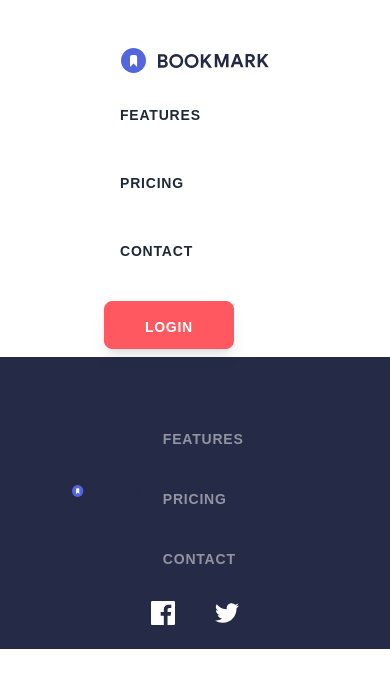
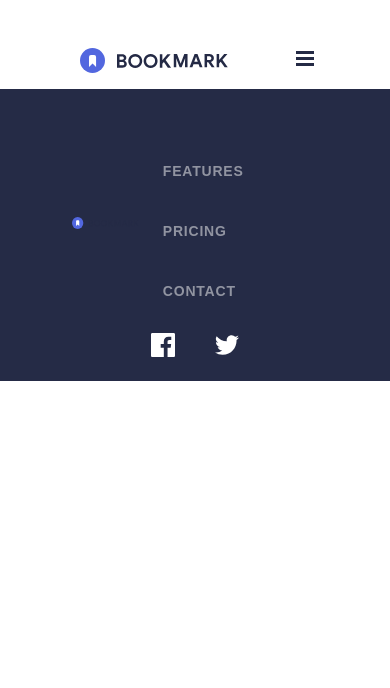
Before and after one commit to KonradBauer/Products-Page, a React (Vite) app: page / in a window 390 px wide. Shown: the top 688 px of the page. Built offline with nearby package versions, Linux system fonts and the light colour scheme.

Commit message:
added burger icon under 768px

```diff
--- a/src/components/Header/Header.tsx
+++ b/src/components/Header/Header.tsx
@@ -1,15 +1,35 @@
+import React, { useState } from "react";
 import bookmark from "../../images/logo-bookmark.svg";
+import burgerButton from "../../images/icon-hamburger.svg";
 
 export const Header: React.FC = () => {
   const navigation = ["features", "pricing", "contact"];
+  const [isMenuOpen, setIsMenuOpen] = useState(false);
+
+  const toggleMenu = () => {
+    setIsMenuOpen((prev) => !prev);
+  };
 
   return (
-    <div className="flex flex-col lg:flex-row items-center tracking-wider mx-16 lg:mx-24">
-      <div className="mx-8 lg:mx-12 p-4 lg:p-6">
+    <div className="flex items-center justify-between mx-16 lg:mx-24">
+      <div className="p-4 lg:p-6">
         <img src={bookmark} alt="Bookmark" className="bookmark-icon" />
       </div>
-      <div className="flex-grow flex justify-end mx-8 lg:mx-12">
-        <ul className="menu menu-horizontal uppercase gap-8 flex items-center">
+      <div className="md:hidden">
+        <button
+          className="burger-btn"
+          onClick={toggleMenu}
+          aria-label="Toggle menu"
+          style={{ width: "30px" }}
+        >
+          <img src={burgerButton} alt="BurgerButton" className="hamburger-icon" />
+        </button>
+      </div>
+      <ul
+        className={`menu menu-horizontal uppercase gap-8 flex items-center ${
+          isMenuOpen ? "hidden md:flex" : "md:flex hidden"
+        }`}
+      >
         {navigation.map((navi) => (
           <li key={navi}>
             <a className="hover:text-lightRed hover:bg-transparent">{navi}</a>
@@ -20,6 +40,5 @@ export const Header: React.FC = () => {
         </button>
       </ul>
     </div>
-    </div>
   );
 };
```
Lines whose indentation alone changed are shown as unchanged.
